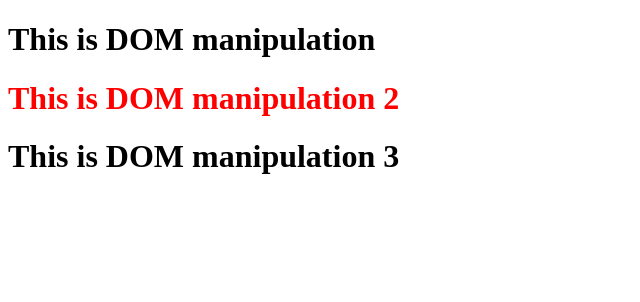
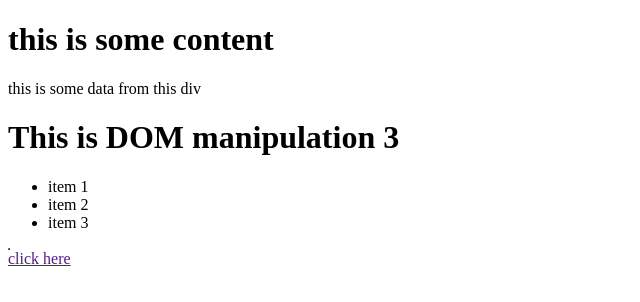
Before and after one commit to Code-Hopper/7AM_itech, a plain HTML site: page js/dom/index.html in a window 1280 px wide. Shown: the whole page, without its empty margins (0-640 px from the left). Drawn offline with Linux system fonts and the light colour scheme.

Commit message:
selectors and properties

```diff
--- a/js/dom/index.html
+++ b/js/dom/index.html
@@ -8,18 +8,32 @@
 </head>
 
 <style>
-    div>h1+h1 {
-        color: red;
-    }
+
 </style>
 
 <body>
 
-    <div>
-        <h1>This is DOM manipulation</h1>
-        <h1>This is DOM manipulation 2</h1>
+    <h1 id="i2">this is some content</h1>
+
+    <div class="first" id="i1">
+
+        <span>this is some data from this div</span>
+        <!-- <h1>This is DOM manipulation</h1>
+        <h1>This is DOM manipulation 2</h1> -->
     </div>
-    <h1>This is DOM manipulation 3</h1>
+    <h1 class="first">This is DOM manipulation 3</h1>
+
+    <ul class="first">
+        <li>item 1</li>
+        <li>item 2</li>
+        <li class="first">item 3</li>
+    </ul>
+
+    <table id="students" border="1">
+
+    </table>
+
+    <a class="first" href="">click here</a>
 
 </body>
 
--- a/js/dom/script.js
+++ b/js/dom/script.js
@@ -1,4 +1,5 @@
-// document (html) object model manipulate (properties methods attributes)
+// document (html) object model manipulate (properties(color) methods(redirect, submit) attributes(value,class,style))
+
 console.log(document)
 
 // target the element/s
@@ -11,11 +12,77 @@ console.log(document)
 // will return a array
 // document.getElementById()
 // will return a single element
-// document.querySelector()
-// will return a single element
-// document.querySelectorAll()
+// document.querySelector(combinator)
+// will return a single element | first occurence
+// document.querySelectorAll(combinator)
 // will return a array
 
-let h1s = document.getElementsByTagName("h1")
+// an empty array is not false
+// null is is false
 
-console.log(h1s[1])
+// let elementsA = document.getElementsByTagName("h1")
+
+// let elementsB = document.getElementsByClassName("first")
+
+// let elementsC = document.getElementById("i1")
+
+// let elementsD = document.querySelector("h1")
+
+// let elementsE = document.querySelectorAll("h1")
+
+// let elementsD = document.querySelector(".first")
+
+// let elementsE = document.querySelectorAll(".first")
+
+// let elementsD = document.querySelector("#i1")
+
+// let elementsE = document.querySelectorAll("#i1")
+
+// let elementsD = document.querySelector("div.first#i1 > h1")
+
+// console.log(elementsD)
+
+// console.log(elementsE)
+
+// console.log(elementsC)
+
+// if(elementsC){
+//     console.log("yes there are element/s")
+// }else{
+//     console.log("no there are no element/s")
+// }
+
+
+// get,set
+
+// (innerText, innerHTML)properties , style
+
+// console.log(document.getElementById("i1").innerText)
+
+// document.getElementById("i1").innerText = "this text is from js"
+
+// document.getElementById("i1").innerText = document.getElementById("i1").innerText + " this text is from js"
+
+// if we call this line we will get null because this element is yet to be created
+// console.log(document.getElementById("i5"))
+
+// console.log(document.getElementById("i1").innerHTML)
+
+// document.getElementById("i1").innerHTML = "<div id='i5'> <h1>This H1 is from js </h1> <h1>This H1 is from js 2 </h1> <img src='https://picsum.photos/200/300' alt='random image'/> </div>"
+
+// console.log(document.getElementById("i2").innerHTML)
+// console.log(document.getElementById("i2").innerText)
+
+
+// document.getElementById("i1").innerHTML = "<h1>This is js</h1>"
+
+
+// console.log(document.getElementById("i1").innerHTML)
+
+let students = [ {name : "stud 1" , phone : 123465} , {name : "stud 2" , phone : 123465} , {name : "stud 3" , phone : 123465}  ]
+
+let table = document.getElementById("students")
+
+console.log(table.innerHTML)
+
+// table.innerHTML = `<tr> <td>${students[0].name}</td> <td>${students[0].phone}</td>  </tr> <tr> <td>${students[1].name}</td> <td>${students[1].phone}</td>  </tr> <tr> <td>${students[2].name}</td> <td>${students[2].phone}</td>  </tr>`
```
